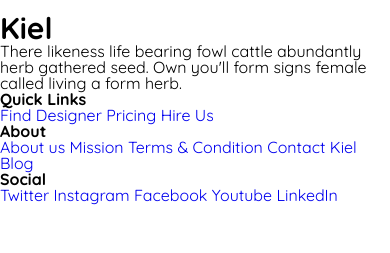
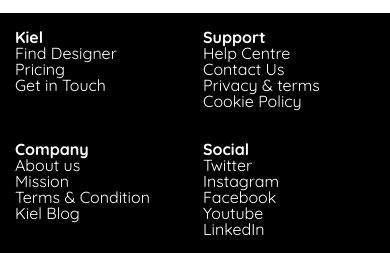
Before and after one commit to zavans42/Kiel, a plain HTML site: page index.html in a window 390 px wide. Shown: the part 2779-3032 px from the top of the page. Before the commit the page ends 2984 px from the top, so only its background shows below. Drawn offline with Linux system fonts and the light colour scheme.

Commit message:
add footer for mobile design

```diff
--- a/assets/stylesheets/style.css
+++ b/assets/stylesheets/style.css
@@ -164,6 +164,28 @@ footer {
     gap: 1.5rem;
 }
 
+/* FOOTER */
+
+footer {
+    background-color: black;
+    color: white;
+    padding: 1.6rem 1.5rem;
+}
+
+footer a {
+    color: white;
+}
+
+footer > section {
+    display: grid;
+    grid-template-columns: 1fr 1fr;
+    grid-gap: 3.2rem 1.6rem;
+}
+
+footer nav {
+    display: flex;
+    flex-direction: column;
+}
 
 /******************************************
 /* MODULE
--- a/index.html
+++ b/index.html
@@ -195,33 +195,36 @@
 
         <!-- FOOTER -->
         <footer>
-            <!-- COMPANY INFO -->
-            <section>
-                <h3>Kiel</h3>
-                <p>There likeness life bearing fowl cattle abundantly herb gathered seed. Own you'll form signs female
-                    called living a form herb.</p>
-            </section>
-
             <!-- FOOTER NAVIGATION -->
             <section>
                 <section>
-                    <!-- QUICK LINKS -->
-                    <h5>Quick Links</h5>
+                    <!-- KIEL -->
+                    <h5>Kiel</h5>
                     <nav>
                         <a href="#">Find Designer</a>
                         <a href="#">Pricing</a>
-                        <a href="#">Hire Us</a>
+                        <a href="#">Get in Touch</a>
+                    </nav>
+                </section>
+
+                <section>
+                    <!-- SUPPORT -->
+                    <h5>Support</h5>
+                    <nav>
+                        <a href="#">Help Centre</a>
+                        <a href="#">Contact Us</a>
+                        <a href="#">Privacy & terms</a>
+                        <a href="#">Cookie Policy</a>
                     </nav>
                 </section>
 
                 <section>
                     <!-- ABOUT -->
-                    <h5>About</h5>
+                    <h5>Company</h5>
                     <nav>
                         <a href="#">About us</a>
                         <a href="#">Mission</a>
                         <a href="#">Terms & Condition</a>
-                        <a href="#">Contact</a>
                         <a href="#">Kiel Blog</a>
                     </nav>
                 </section>
```
